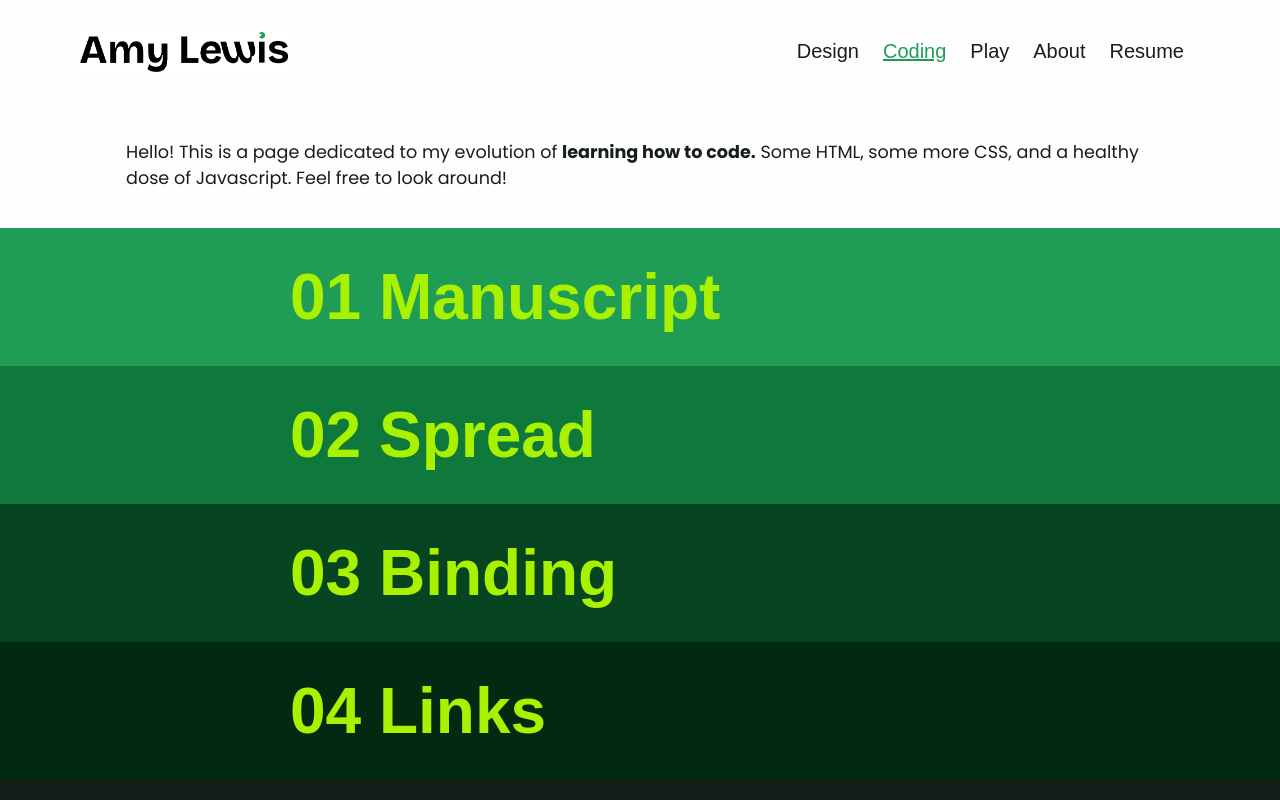
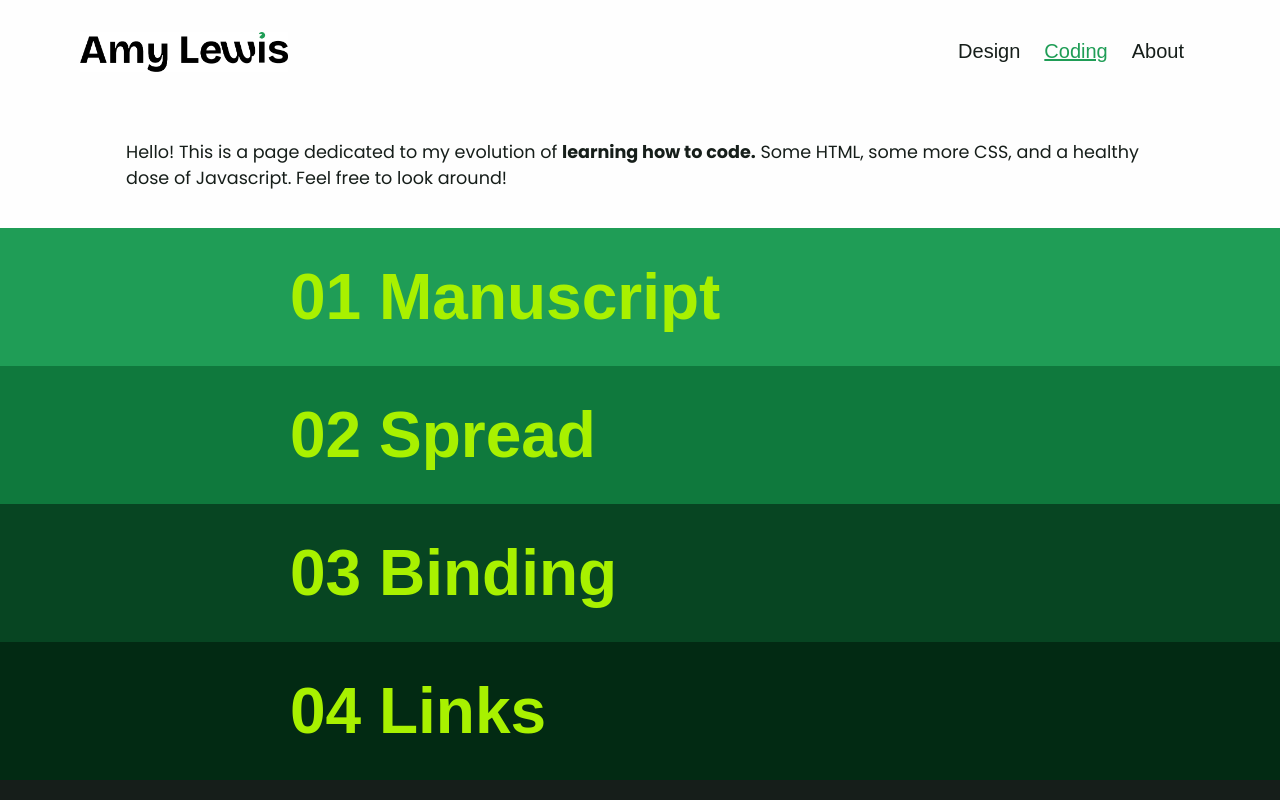
Before and after one commit to AmyLew15/amylew15.github.io, a plain HTML site: page index.html in a window 1280 px wide. Shown: the top 800 px of the page. Drawn offline with Linux system fonts and the light colour scheme; a web font is replaced by a local one.

Commit message:
Taking out old links

```diff
--- a/index.html
+++ b/index.html
@@ -28,9 +28,7 @@
 				<ul class="nav-links">
 					<li><a href="https://www.amy-lewis.com/">Design</a></li>
 					<li><a href="https://amylew15.github.io/" class="active">Coding</a></li>
-					<li><a href="https://www.amy-lewis.com/play">Play</a></li>
 					<li><a href="https://www.amy-lewis.com/about">About</a></li>
-					<li><a href="https://static1.squarespace.com/static/66e9d310fa749f05639453ce/t/68092683f46d5c54ec1aad40/1745430147572/Amy+Lewis+Resume+2025.pdf">Resume</a></li>
 				</ul>
 			</nav>
 		</header>
```
